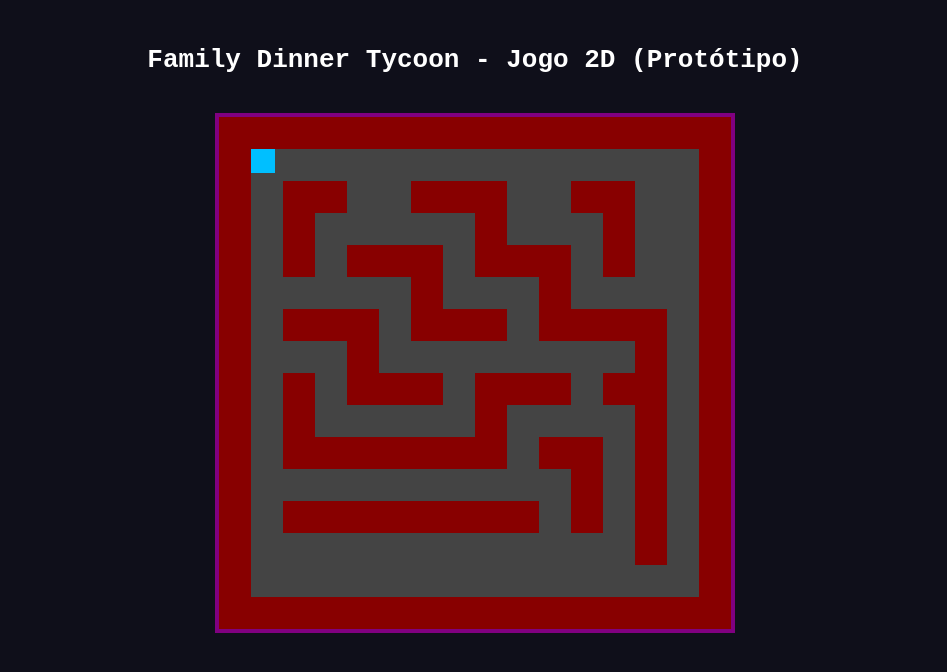
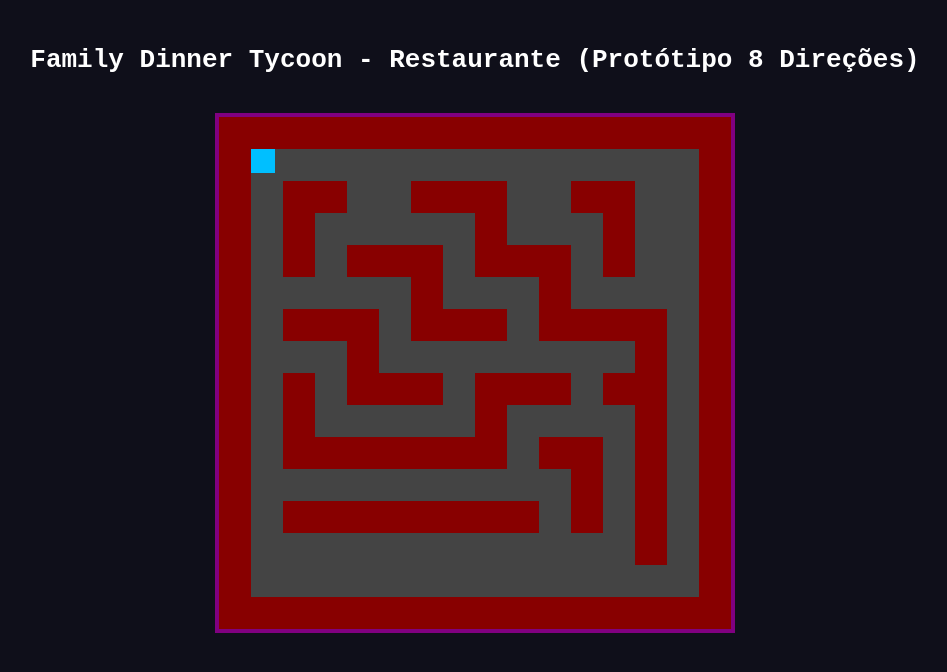
Before and after one commit to SamuelDaviRibeiro/Freadbears-Family-Dinner-Tycoon, a plain HTML site: page index.html in a window 1280 px wide. Shown: the whole page, without its empty margins (165-1112 px from the left). Drawn offline with Linux system fonts and the light colour scheme.

Commit message:
Update index.html

```diff
--- a/index.html
+++ b/index.html
@@ -2,16 +2,13 @@
 <html lang="pt-br">
 <head>
   <meta charset="UTF-8" />
-  <meta name="viewport" content="width=device-width, initial-scale=1.0"/>
+  <meta name="viewport" content="width=device-width, initial-scale=1.0" />
   <title>Family Dinner Tycoon - 2D Test</title>
   <link rel="stylesheet" href="css/style.css" />
 </head>
 <body>
-  <h1>Family Dinner Tycoon - Jogo 2D (Protótipo)</h1>
-
-  <!-- CANVAS DO JOGO -->
+  <h1>Family Dinner Tycoon - Restaurante (Protótipo 8 Direções)</h1>
   <canvas id="gameCanvas" width="512" height="512"></canvas>
-
   <script src="js/game2d.js"></script>
 </body>
 </html>
```
